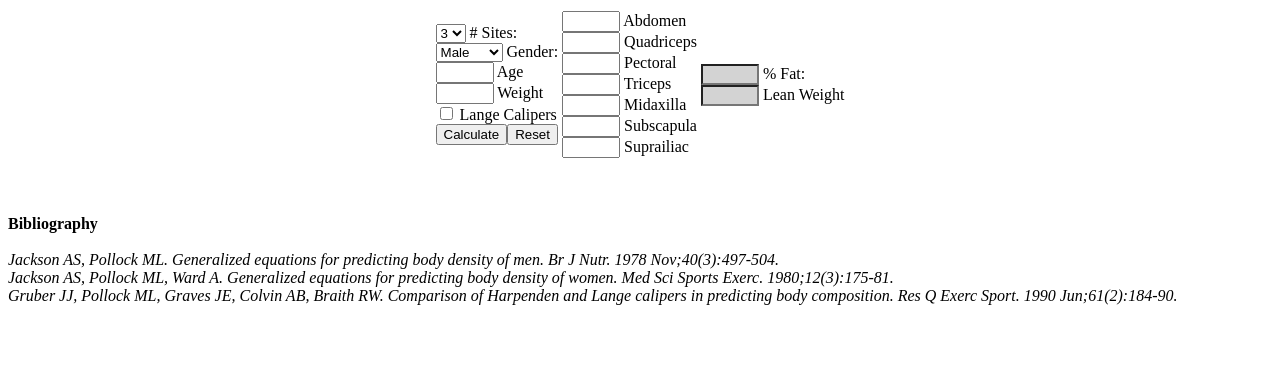
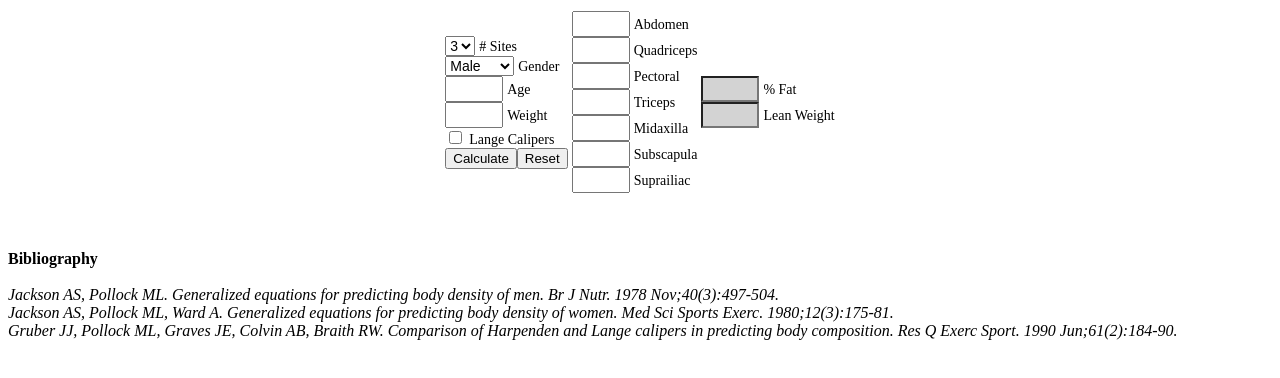
Before and after one commit to Agade09/Agade09.github.io, a plain HTML site: page index.html in a window 1280 px wide. Drawn offline with Linux system fonts and the light colour scheme.

Commit message:
Increased the size of the fonts in the form

```diff
--- a/index.html
+++ b/index.html
@@ -12,25 +12,25 @@
 <tbody>
 <tr>
 	<td>
-		<select id="N_sites" name="N_sites">
+		<select id="N_sites" name="N_sites" class='h1'>
 		  <option value="3">3</option>
 		  <option value="7">7</option>
 		</select>
-		<label for="N_sites"># Sites:</label><br>
+		<label for="N_sites" class='h1'># Sites</label><br>
 
-		<select id="gender" name="gender">
+		<select id="gender" name="gender" class='h1'>
 		  <option value="gender_male">Male</option>
 		  <option value="gender_female">Female</option>
 		</select>
-		<label for="gender">Gender:</label><br>
+		<label for="gender" class='h1'>Gender</label><br>
 
 		<input type="text" id="age" name="age" class="text-field">
-		<label for="age">Age</label><br>
+		<label for="age" class='h1'>Age</label><br>
 		<input type="text" id="weight" name="weight" class="text-field">
-		<label for="weight">Weight</label><br>
+		<label for="weight" class='h1'>Weight</label><br>
 
 		<input type="checkbox" id="lange_calipers" name="lange_calipers" value="lange_calipers">
-		<label for="lange_calipers">Lange Calipers</label><br>
+		<label for="lange_calipers" class='h1'>Lange Calipers</label><br>
 
 		<script src="calculations.js"></script>
 		<input type="button" value="Calculate" onclick="calc(this.form)"><input type="reset" value="Reset" name="Reset"><br>
@@ -38,26 +38,26 @@
 
 	<td>
 		<input type="text" id="skinfold_abdomen" name="skinfold_abdomen" class="text-field">
-		<label for="skinfold_abdomen">Abdomen</label><br>
+		<label for="skinfold_abdomen" class='h1'>Abdomen</label><br>
 		<input type="text" id="skinfold_quadriceps" name="skinfold_quadriceps" class="text-field">
-		<label for="skinfold_quadriceps">Quadriceps</label><br>
+		<label for="skinfold_quadriceps" class='h1'>Quadriceps</label><br>
 		<input type="text" id="skinfold_pectoral" name="skinfold_pectoral" class="text-field">
-		<label for="skinfold_pectoral">Pectoral</label><br>
+		<label for="skinfold_pectoral" class='h1'>Pectoral</label><br>
 		<input type="text" id="skinfold_triceps" name="skinfold_triceps" class="text-field">
-		<label for="skinfold_triceps">Triceps</label><br>
+		<label for="skinfold_triceps" class='h1'>Triceps</label><br>
 		<input type="text" id="skinfold_midaxilla" name="skinfold_midaxilla" class="text-field">
-		<label for="skinfold_midaxilla">Midaxilla</label><br>
+		<label for="skinfold_midaxilla" class='h1'>Midaxilla</label><br>
 		<input type="text" id="skinfold_subscapula" name="skinfold_subscapula" class="text-field">
-		<label for="skinfold_subscapula">Subscapula</label><br>
+		<label for="skinfold_subscapula" class='h1'>Subscapula</label><br>
 		<input type="text" id="skinfold_suprailiac" name="skinfold_suprailiac" class="text-field">
-		<label for="skinfold_suprailiac">Suprailiac</label><br>
+		<label for="skinfold_suprailiac" class='h1'>Suprailiac</label><br>
 	</td>
 
 	<td>
 		<input type="text" id="percent_fat" name="percent_fat" class="constant-text-field" readonly>
-		<label for="percent_fat">% Fat:</label><br>
+		<label for="percent_fat" class='h1'>% Fat</label><br>
 		<input type="text" id="lean_weight" name="lean_weight" class="constant-text-field" readonly>
-		<label for="lean_weight">Lean Weight</label><br>
+		<label for="lean_weight" class='h1'>Lean Weight</label><br>
 	</td>
 </tr>
 </tbody>
--- a/styles.css
+++ b/styles.css
@@ -7,8 +7,14 @@
 .constant-text-field {
   background-color: lightgrey;
   width: 50px;
+  height: 20px;
 }
 
 .text-field{
   width: 50px;
+  height: 20px;
 }
+
+.h1{
+  font-size: 1.75vh;
+}
```
